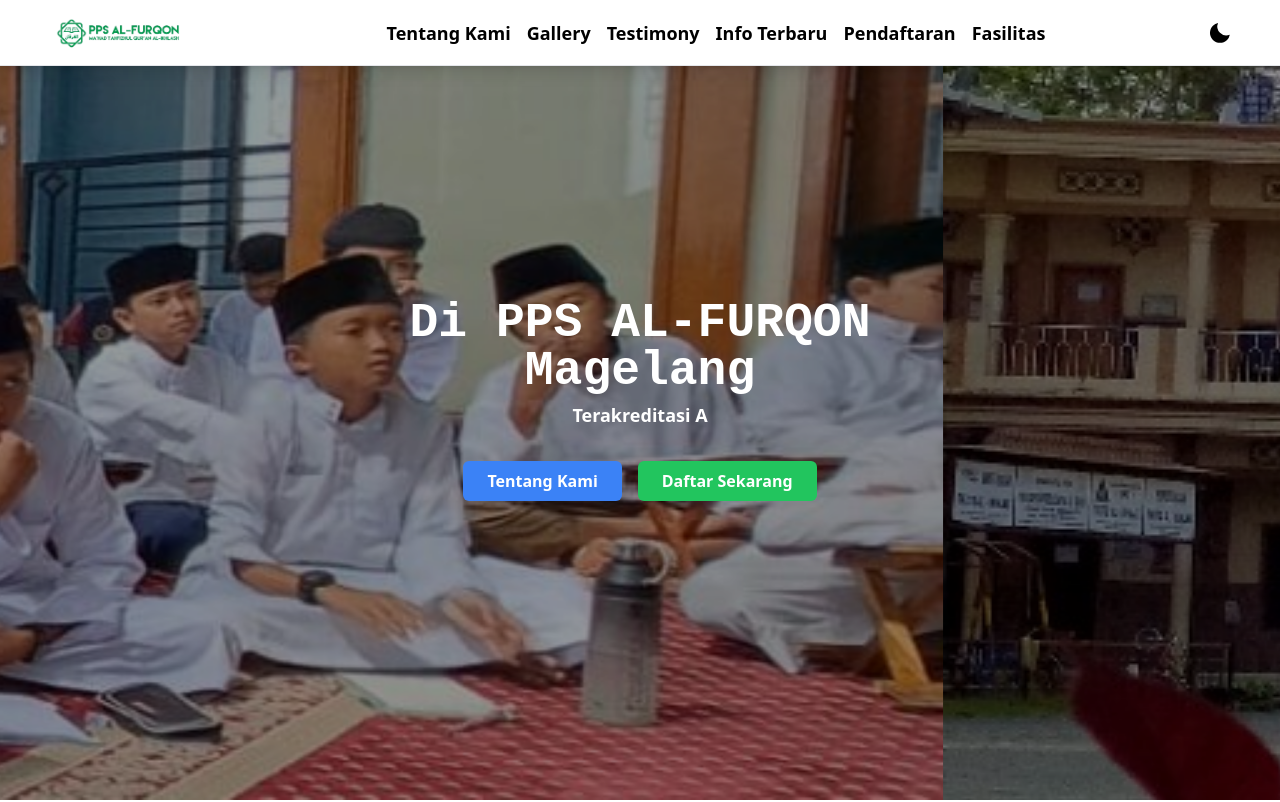
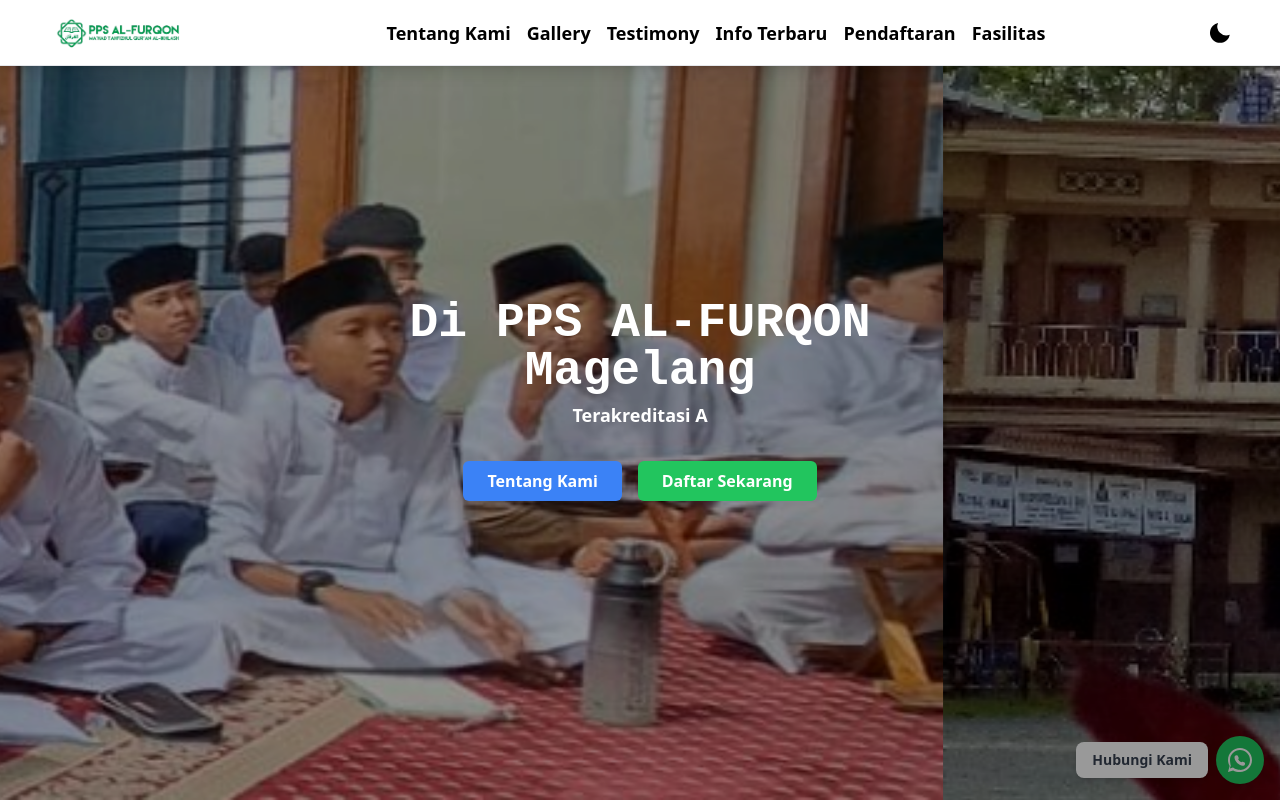
Before and after one commit to anwarchoirawr/pendaftaran-pps, a React (Vite) app: page / in a window 1280 px wide. Shown: the top 802 px of the page. Built offline with nearby package versions, Linux system fonts and the light colour scheme.

Commit message:
nambah fitur wa button

```diff
--- a/src/App.jsx
+++ b/src/App.jsx
@@ -20,6 +20,7 @@
 import Pembayaran from "./components/Pendaftaran/Pembayaran";
 import TontonVideo from "./components/Pendaftaran/TontonVideo";
 import Fasilitas from "./components/Fasilitas/Fasilitas";
+import WhatsAppButton from "./components/WhatsAppButton/WhatsAppButton"
 
 // Import assets
 import Banner1 from "./assets/blog1.jpg";
@@ -56,6 +57,7 @@
                 <Gallery />
                 <Testimoni />
                 <InfoTerbaru />
+                <WhatsAppButton />
               </>
             }
           />
--- /dev/null
+++ b/src/components/WhatsAppButton/WhatsAppButton.jsx
@@ -0,0 +1,33 @@
+import React from 'react';
+
+const WhatsAppButton = () => {
+  const whatsappNumber = "628123456789"; // Ganti dengan nomor admin
+
+  return (
+    <div className="fixed bottom-4 right-4 flex items-center space-x-2">
+      {/* Teks Hubungi Kami */}
+      <div className="bg-white text-gray-700 px-4 py-2 rounded-lg shadow-md text-sm font-semibold hover:bg-gray-100 transition">
+        Hubungi Kami
+      </div>
+      {/* Tombol WhatsApp */}
+      <a
+        href={`https://wa.me/${whatsappNumber}`}
+        target="_blank"
+        rel="noopener noreferrer"
+        className="bg-green-500 text-white p-3 rounded-full shadow-lg hover:bg-green-600 transition"
+        aria-label="Chat Admin"
+      >
+        <svg
+          xmlns="http://www.w3.org/2000/svg"
+          viewBox="0 0 24 24"
+          fill="currentColor"
+          className="w-6 h-6"
+        >
+          <path d="M12 0C5.383 0 0 5.373 0 12c0 2.121.555 4.176 1.61 6.015L0 24l5.13-1.57C6.91 23.466 9.456 24 12 24c6.617 0 12-5.373 12-12S18.617 0 12 0zm0 21.82c-2.344 0-4.65-.713-6.605-2.047l-.472-.312-3.047.928.96-2.888-.31-.479C2.67 16.706 2 14.374 2 12 2 6.486 6.486 2 12 2s10 4.486 10 10-4.486 10-10 10zm4.546-7.264l-1.764-.79a1.042 1.042 0 00-1.045.136l-.52.425a6.476 6.476 0 01-3.112-3.112l.425-.52a1.042 1.042 0 00.137-1.045l-.79-1.764a1.045 1.045 0 00-1.186-.589l-1.023.256c-.429.108-.78.407-.926.817-.445 1.234-.172 2.73.764 4.364a9.49 9.49 0 004.116 4.117c1.633.936 3.129 1.208 4.364.764.41-.146.709-.497.817-.926l.256-1.023a1.045 1.045 0 00-.589-1.186z" />
+        </svg>
+      </a>
+    </div>
+  );
+};
+
+export default WhatsAppButton;
```
